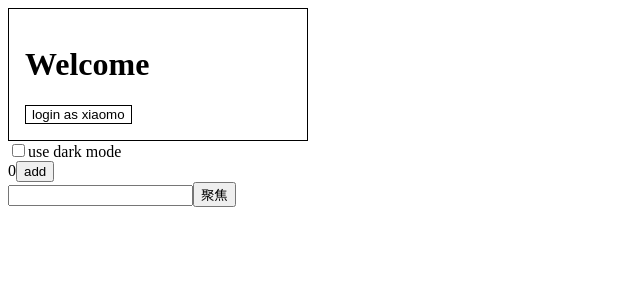
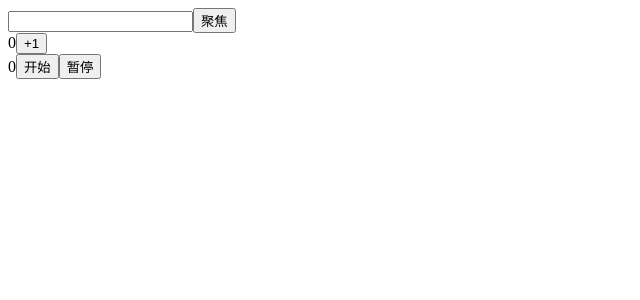
Before and after one commit to zmccc/react_learn, a React (Create React App) app: page / in a window 1280 px wide. Shown: the top 300 px of the page, without its empty margins (0-640 px from the left). Built offline with nearby package versions, Linux system fonts and the light colour scheme.

Commit message:
useRef属性为一个函数且在函数里面调用setState时，注意！！！

```diff
--- a/src/App.js
+++ b/src/App.js
@@ -1,25 +1,33 @@
-import { createRef, useState } from 'react';
-import Providers from './components/Providers';
-import Container from './components/Container';
+import { createRef, useRef, useState } from 'react';
 import MyInput from './components/MyInput';
 
 function App() {
-    const [theme, setTheme] = useState('light');
     const [count, setCount] = useState(0);
 
     // 创建一个ref对象,每次渲染都是同一个对象引用
     const inpRef = createRef();
 
+    // 创建一个ref对象
+    const countRef = useRef(0);
+
+    const timer = useRef(null);
+
+    const handleStop = () => {
+        if (!timer.current) return;
+        clearInterval(timer.current);
+        timer.current = null;
+    };
+
+    const handleStart = () => {
+        handleStop();
+        // 这里count一直为之前的值,是因为timer.current不会因为重新渲染而发生变化,还是过去的引用,所以取的count也是过去的值
+        timer.current = setInterval(() => {
+            setCount(count + 1);
+        }, 1000);
+    };
+
     return (
         <div className='App' style={{ width: 300 }}>
-            <Providers theme={theme}>
-                <Container theme={theme} setTheme={setTheme} />
-            </Providers>
-            <div>
-                {count}
-                <button onClick={() => setCount(count + 1)}>add</button>
-            </div>
-
             <MyInput ref={inpRef} />
             <button
                 onClick={() => {
@@ -28,6 +36,25 @@ function App() {
             >
                 聚焦
             </button>
+
+            <div>
+                <span>{countRef.current}</span>
+                <button
+                    onClick={() => {
+                        // 修改ref的值不会触发react重新渲染
+                        countRef.current = countRef.current + 1;
+                        console.log(countRef.current);
+                    }}
+                >
+                    +1
+                </button>
+            </div>
+
+            <div>
+                {count}
+                <button onClick={handleStart}>开始</button>
+                <button onClick={handleStop}>暂停</button>
+            </div>
         </div>
     );
 }
```
